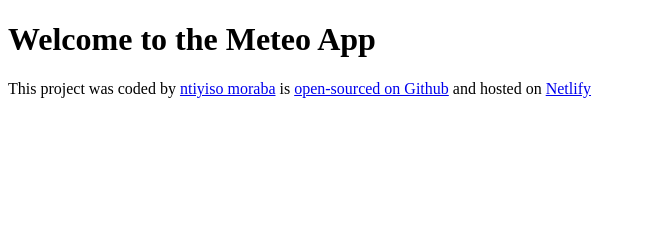
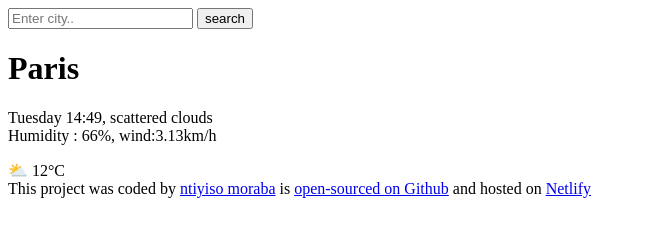
Before and after one commit to 0791155555/meteo, a plain HTML site: page index.html in a window 1280 px wide. Shown: the whole page, without its empty margins (0-646 px from the left). Drawn offline with Linux system fonts and the light colour scheme.

Commit message:
Added the html to the project

```diff
--- a/index.html
+++ b/index.html
@@ -6,7 +6,24 @@
     <title>Document</title>
   </head>
   <body>
-    <h1>Welcome to the Meteo App</h1>
+    <header>
+      <form>
+        <input type="search" placeholder="Enter city.." required />
+        <input type="submit" value="search" />
+      </form>
+    </header>
+
+    <main>
+      <div>
+        <h1>Paris</h1>
+        <p>
+          Tuesday 14:49, scattered clouds
+          <br />
+          Humidity : 66%, wind:3.13km/h
+        </p>
+      </div>
+      <div>⛅ 12°C</div>
+    </main>
     <footer>
       This project was coded by
       <a href="https://github.com/Ntiyiso-moraba" target="_blank"
```
